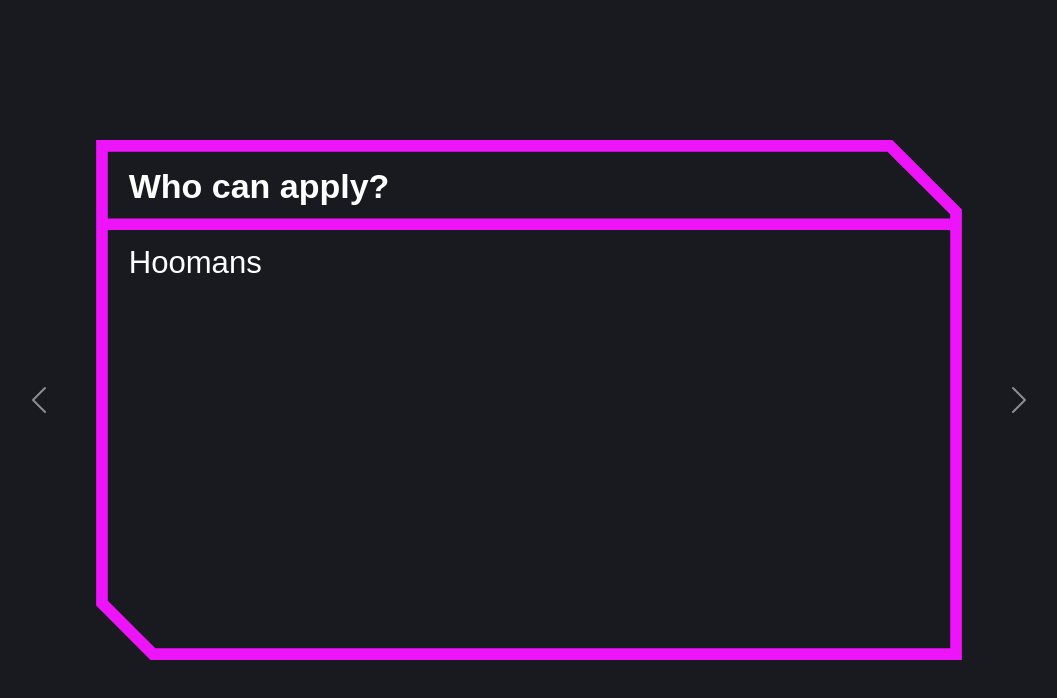
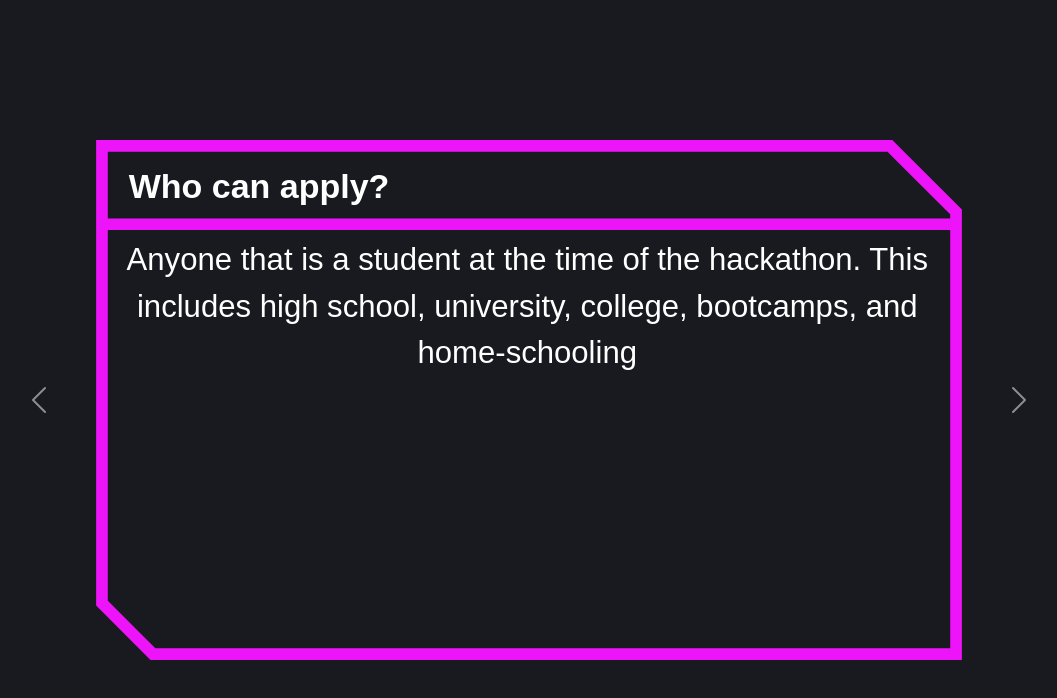
Before and after one commit to HyperHacksHackathon/OctoEnigma, a React (Create React App) app: page / in a window 1280 px wide. Both pictures are taken after a click on the button 1129 px from the left and 1584 px from the top of the page. Shown: the part 1184-1882 px from the top of the page, without its empty margins (111-1168 px from the left). Built offline with nearby package versions, Linux system fonts and the light colour scheme; a web font is replaced by a local one.

Commit message:
final v0

```diff
--- a/src/App.js
+++ b/src/App.js
@@ -53,12 +53,12 @@ class App extends Component {
               transform: 'translate(0, -40vh)'
           }}></div>
           <h1>About HyperHacks</h1>
-          <h2>
-            HyperHacks is a hackathon dedicated to teaching our participants how to take their projects further once after the event is over.
-          </h2>
+          <h3 className='px-5'>
+          HyperHacks is an online event where software and hardware developers from around the world form teams to create a project in only 48 hours. This type of event is typically called a “hackathon”. Our hackathon is focused on innovation. We want to inspire students to create a unique project that brings value to society. Through our workshops, we want to give participants the knowledge to take their project further after the hackathon ends.
+          </h3>
         </div>
         <Sponsors></Sponsors>
-        {/* <Footer></Footer> */}
+        <Footer></Footer>
       </div>
     );
   }
--- a/src/FAQ.js
+++ b/src/FAQ.js
@@ -22,7 +22,12 @@ function FAQ() {
                         <line id="Line_12" data-name="Line 12" x2="879" transform="translate(185.5 1672.994)" fill="none" stroke="#ee14fa" stroke-width="12"/>
                         <path id="Path_11" data-name="Path 11" d="M2224,4974.266V5444.95l52.5,52.5h826.517V5042.367l-68.1-68.1Z" transform="translate(-2038.512 -3382)" fill="none" stroke="#ee14fa" stroke-width="12"/>
                         <text id="How_Many_" data-name="How Many?" transform="translate(213 1646)" fill="#fff" font-size="35" font-family="ibm-plex-sans, sans-serif" font-weight="700"><tspan x="0" y="0">What's a hackathon?</tspan></text>
-                        <text id="Lots" transform="translate(213 1723)" fill="#fff" font-size="32" font-family="ibm-plex-sans, sans-serif"><tspan x="0" y="0">Blah blah blah blah blah</tspan></text>
+                        <foreignObject x="200" y="1685" width="95%" height="200">
+                            <p style={{
+                                fontSize: 32,
+                                fontFamily: "ibm-plex-sans, sans-serif"
+                            }}>A hackathon is an event where teams of up to 4 work together to make a project in only 48 hours. There will also be oppurnities to talk with other students and hear from experts in the industry.</p>
+                        </foreignObject>
                     </g>
                     </svg>
                 </div>
@@ -32,7 +37,12 @@ function FAQ() {
                             <line id="Line_12" data-name="Line 12" x2="879" transform="translate(185.5 1672.994)" fill="none" stroke="#ee14fa" stroke-width="12"/>
                             <path id="Path_11" data-name="Path 11" d="M2224,4974.266V5444.95l52.5,52.5h826.517V5042.367l-68.1-68.1Z" transform="translate(-2038.512 -3382)" fill="none" stroke="#ee14fa" stroke-width="12"/>
                             <text id="How_Many_" data-name="How Many?" transform="translate(213 1646)" fill="#fff" font-size="35" font-family="ibm-plex-sans, sans-serif" font-weight="700"><tspan x="0" y="0">Who can apply?</tspan></text>
-                            <text id="Lots" transform="translate(213 1723)" fill="#fff" font-size="32" font-family="ibm-plex-sans, sans-serif"><tspan x="0" y="0">Hoomans</tspan></text>
+                            <foreignObject x="200" y="1685" width="95%" height="200">
+                                <p style={{
+                                    fontSize: 32,
+                                    fontFamily: "ibm-plex-sans, sans-serif"
+                                }}>Anyone that is a student at the time of the hackathon. This includes high school, university, college, bootcamps, and home-schooling</p>
+                            </foreignObject>
                         </g>
                     </svg>
                 </div>
@@ -42,7 +52,12 @@ function FAQ() {
                             <line id="Line_12" data-name="Line 12" x2="879" transform="translate(185.5 1672.994)" fill="none" stroke="#ee14fa" stroke-width="12"/>
                             <path id="Path_11" data-name="Path 11" d="M2224,4974.266V5444.95l52.5,52.5h826.517V5042.367l-68.1-68.1Z" transform="translate(-2038.512 -3382)" fill="none" stroke="#ee14fa" stroke-width="12"/>
                             <text id="How_Many_" data-name="How Many?" transform="translate(213 1646)" fill="#fff" font-size="35" font-family="ibm-plex-sans, sans-serif" font-weight="700"><tspan x="0" y="0">Where is it?</tspan></text>
-                            <text id="Lots" transform="translate(213 1723)" fill="#fff" font-size="32" font-family="ibm-plex-sans, sans-serif"><tspan x="0" y="0">Discord</tspan></text>
+                            <foreignObject x="200" y="1685" width="95%" height="200">
+                                <p style={{
+                                    fontSize: 32,
+                                    fontFamily: "ibm-plex-sans, sans-serif"
+                                }}>Our event is 100% virtual, and will mostly be held on Discord</p>
+                            </foreignObject>
                         </g>
                     </svg>
                 </div>
--- a/src/Footer.js
+++ b/src/Footer.js
@@ -9,6 +9,8 @@ function Footer() {
       <div className="container mb-4">
         <div className='row'>
             <div className='col'>
+                <a href='mailto:info@hyperhacks.org'>Contact</a>
+                <br></br>
                 HyperHacks © 2021
             </div>
         </div>
```
